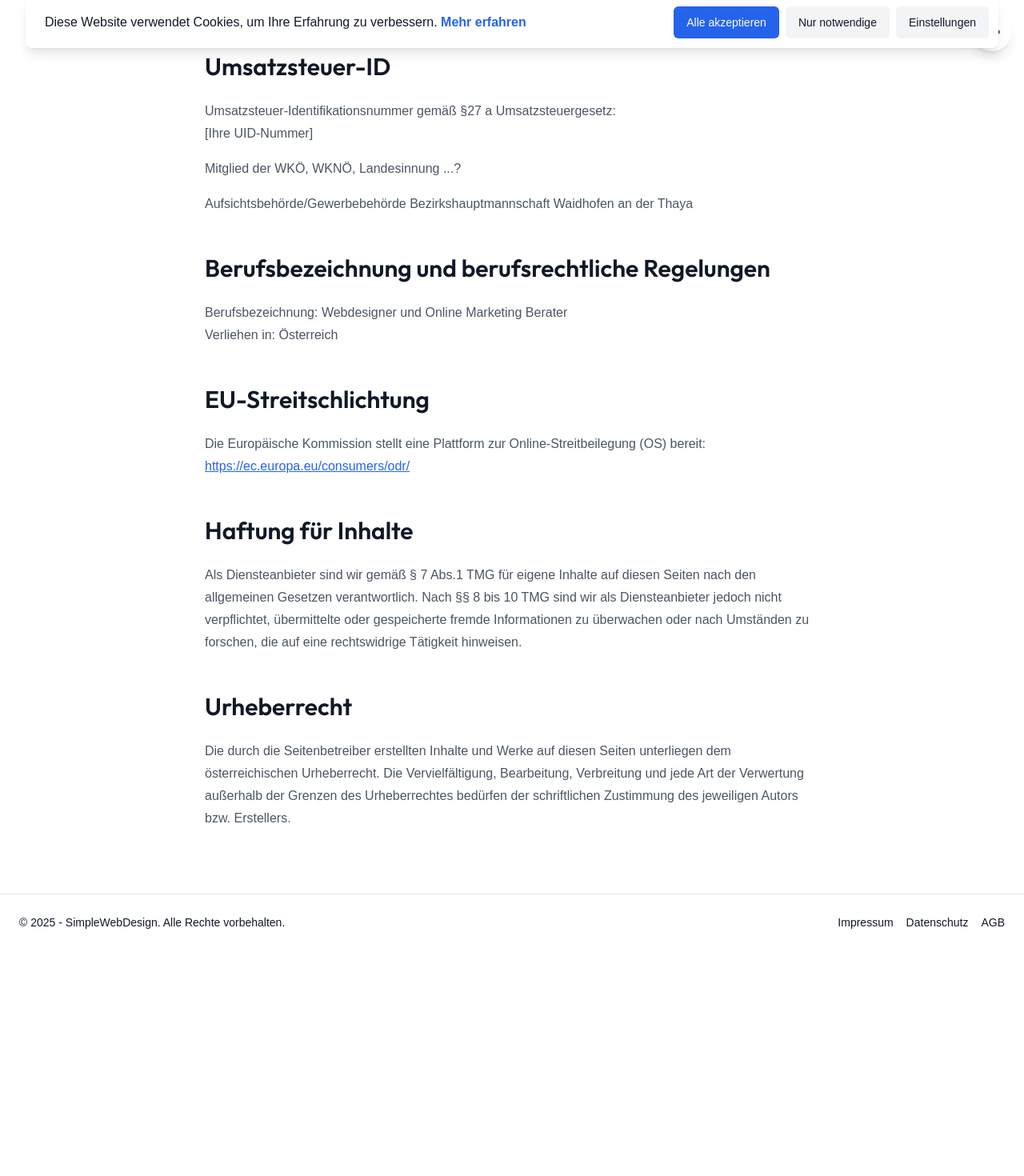
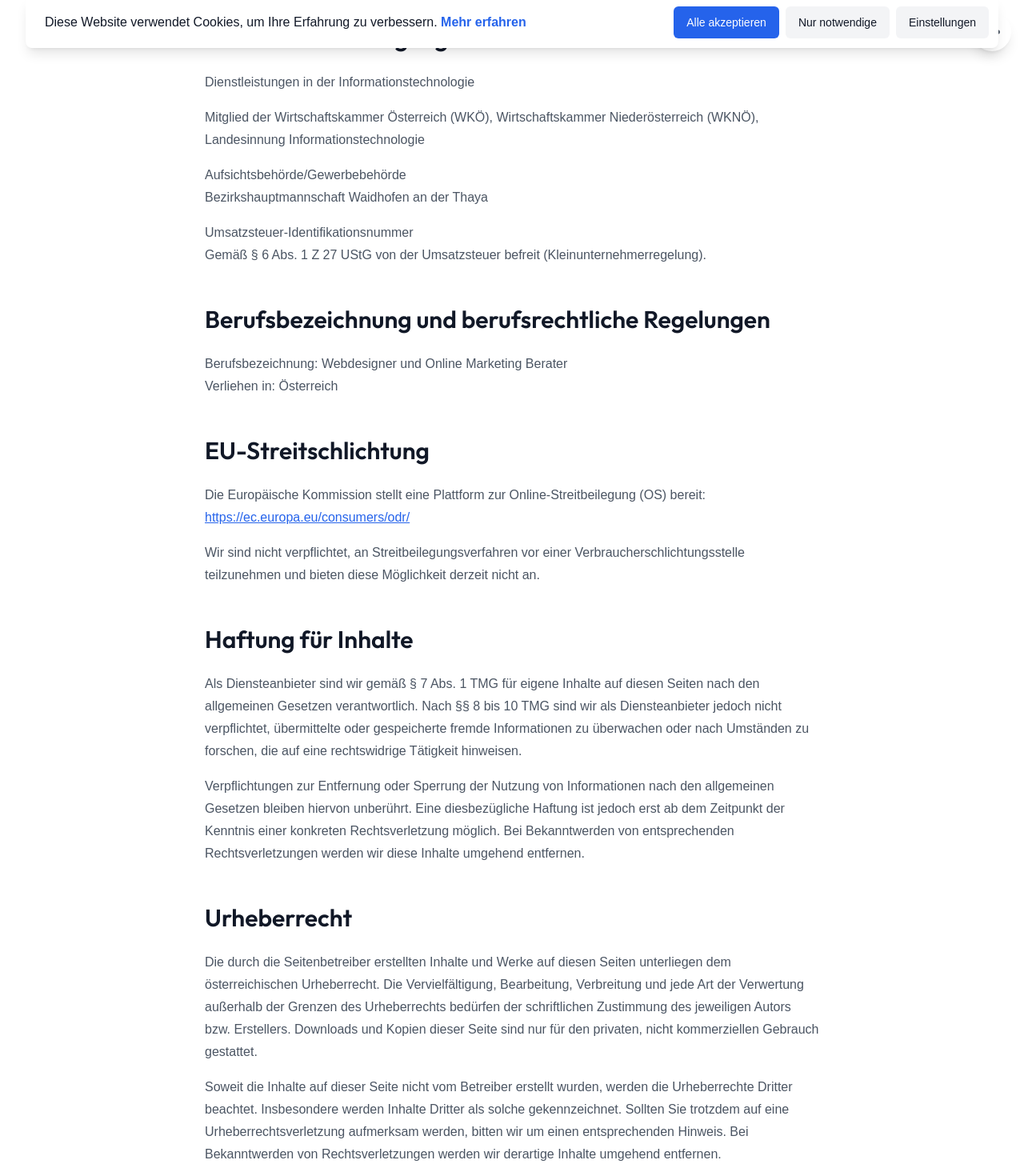
Before and after one commit to MateThemes/simpleweb-next, a Next.js app: page /impressum in a window 1280 px wide. Shown: the part 720-2190 px from the top of the page at 80% size. Before the commit the page ends 1909 px from the top, so only its background shows below. Built offline with nearby package versions, Linux system fonts and the light colour scheme.

Commit message:
fix(Portfolio): add unique IDs for project list items
- Add unique id field to projects array for React key prop
- Remove unused id prop from ProjectCard component
- Fix React duplicate key warning for projects with same title
- Use URL-friendly slugs as project identifiers

```diff
--- a/src/app/(routes)/impressum/page.tsx
+++ b/src/app/(routes)/impressum/page.tsx
@@ -17,7 +17,7 @@ export default function ImpressumPage() {
         <div className="space-y-12 text-base text-gray-600 dark:text-gray-300">
           <section>
             <h2 className="text-2xl sm:text-3xl font-display font-semibold text-gray-900 dark:text-white mb-6">
-              Angaben gemäß § 5 TMG
+              Angaben gemäß § 5 TMG und § 14 UGB
             </h2>
             <div className="space-y-2">
               <p className="font-semibold text-gray-900 dark:text-white">
@@ -37,26 +37,30 @@ export default function ImpressumPage() {
             <div className="space-y-2">
               <p>Telefon: [+43 664 518 26 96]</p>
               <p>E-Mail: info[at]simplewebdesign.at</p>
-              <p>Dienstleistungen in der Informationstechnologie</p>
             </div>
           </section>
 
           <section>
             <h2 className="text-2xl sm:text-3xl font-display font-semibold text-gray-900 dark:text-white mb-6">
-              Umsatzsteuer-ID
+              Gewerbeberechtigung
             </h2>
             <div className="space-y-4">
+              <p>Dienstleistungen in der Informationstechnologie</p>
               <p>
-                Umsatzsteuer-Identifikationsnummer gemäß §27 a
-                Umsatzsteuergesetz:
+                Mitglied der Wirtschaftskammer Österreich (WKÖ),
+                Wirtschaftskammer Niederösterreich (WKNÖ), Landesinnung
+                Informationstechnologie
+              </p>
+              <p>
+                Aufsichtsbehörde/Gewerbebehörde
                 <br />
-                [Ihre UID-Nummer]
+                Bezirkshauptmannschaft Waidhofen an der Thaya
               </p>
-              <p>Mitglied der WKÖ, WKNÖ, Landesinnung ...?</p>
-
               <p>
-                Aufsichtsbehörde/Gewerbebehörde Bezirkshauptmannschaft
-                Waidhofen an der Thaya
+                Umsatzsteuer-Identifikationsnummer
+                <br />
+                Gemäß § 6 Abs. 1 Z 27 UStG von der Umsatzsteuer befreit
+                (Kleinunternehmerregelung).
               </p>
             </div>
           </section>
@@ -91,6 +95,11 @@ export default function ImpressumPage() {
                   https://ec.europa.eu/consumers/odr/
                 </a>
               </p>
+              <p>
+                Wir sind nicht verpflichtet, an Streitbeilegungsverfahren vor
+                einer Verbraucherschlichtungsstelle teilzunehmen und bieten
+                diese Möglichkeit derzeit nicht an.
+              </p>
             </div>
           </section>
 
@@ -100,13 +109,21 @@ export default function ImpressumPage() {
             </h2>
             <div className="space-y-4">
               <p>
-                Als Diensteanbieter sind wir gemäß § 7 Abs.1 TMG für eigene
+                Als Diensteanbieter sind wir gemäß § 7 Abs. 1 TMG für eigene
                 Inhalte auf diesen Seiten nach den allgemeinen Gesetzen
                 verantwortlich. Nach §§ 8 bis 10 TMG sind wir als
                 Diensteanbieter jedoch nicht verpflichtet, übermittelte oder
                 gespeicherte fremde Informationen zu überwachen oder nach
                 Umständen zu forschen, die auf eine rechtswidrige Tätigkeit
                 hinweisen.
+              </p>
+              <p>
+                Verpflichtungen zur Entfernung oder Sperrung der Nutzung von
+                Informationen nach den allgemeinen Gesetzen bleiben hiervon
+                unberührt. Eine diesbezügliche Haftung ist jedoch erst ab dem
+                Zeitpunkt der Kenntnis einer konkreten Rechtsverletzung möglich.
+                Bei Bekanntwerden von entsprechenden Rechtsverletzungen werden
+                wir diese Inhalte umgehend entfernen.
               </p>
             </div>
           </section>
@@ -120,8 +137,19 @@ export default function ImpressumPage() {
                 Die durch die Seitenbetreiber erstellten Inhalte und Werke auf
                 diesen Seiten unterliegen dem österreichischen Urheberrecht. Die
                 Vervielfältigung, Bearbeitung, Verbreitung und jede Art der
-                Verwertung außerhalb der Grenzen des Urheberrechtes bedürfen der
+                Verwertung außerhalb der Grenzen des Urheberrechts bedürfen der
                 schriftlichen Zustimmung des jeweiligen Autors bzw. Erstellers.
+                Downloads und Kopien dieser Seite sind nur für den privaten,
+                nicht kommerziellen Gebrauch gestattet.
+              </p>
+              <p>
+                Soweit die Inhalte auf dieser Seite nicht vom Betreiber erstellt
+                wurden, werden die Urheberrechte Dritter beachtet. Insbesondere
+                werden Inhalte Dritter als solche gekennzeichnet. Sollten Sie
+                trotzdem auf eine Urheberrechtsverletzung aufmerksam werden,
+                bitten wir um einen entsprechenden Hinweis. Bei Bekanntwerden
+                von Rechtsverletzungen werden wir derartige Inhalte umgehend
+                entfernen.
               </p>
             </div>
           </section>
--- a/src/app/(routes)/portfolio/page.tsx
+++ b/src/app/(routes)/portfolio/page.tsx
@@ -32,7 +32,8 @@ export const metadata: Metadata = {
 
 const projects = [
   {
-    title: "Business Website",
+    id: "parkett-stelzl",
+    title: "Parkett Stelzl",
     description:
       "Eine moderne Unternehmenswebsite für Parkett Stelzl in München mit responsivem Design, optimiert für mobile Geräte. Features wie Kontaktformular, Angebotsbereich und Leistungsübersicht.",
     technologies: ["Nuxt.js", "Vue.js", "UIKit 3", "Static Site"],
@@ -41,7 +42,8 @@ const projects = [
     websiteUrl: "https://artparkett-stelzl.de",
   },
   {
-    title: "Business Website",
+    id: "mueller-bodenleger",
+    title: "Müller Bodenbeläge",
     description:
       "Derzeit ist die Webseite von Müller Bodenbeläge in München noch ein OnePager, erstellt mit Nuxt.js. Wir überarbeiten die Webseite gerade auf eine moderne Unternehmenswebsite mit responsivem Design. Features wie Kontaktformular, Angebotsbereich und Leistungsübersicht.",
     technologies: ["Next.js", "TypeScript", "Tailwind CSS", "CMS"],
@@ -50,6 +52,7 @@ const projects = [
     websiteUrl: "https://boden-mueller.de",
   },
   {
+    id: "online-shop",
     title: "Online Shop",
     description:
       "Ein moderner Webshop mit benutzerfreundlicher Navigation, Produktfiltern und sicherem Checkout-Prozess. Optimiert für Conversion und Nutzererlebnis.",
@@ -58,6 +61,7 @@ const projects = [
     status: "In Entwicklung",
   },
   {
+    id: "portfolio-website",
     title: "Portfolio Website",
     description:
       "Eine elegante Portfolio-Website für Kreative, mit Bildergalerie, Projektvorstellung und Kontaktmöglichkeiten. Perfekt für Selbstständige und Freelancer.",
@@ -66,6 +70,7 @@ const projects = [
     status: "Planung",
   },
   {
+    id: "blog-website",
     title: "Blog Website",
     description:
       "Eine moderne Blog-Website mit Kategorien, Tags und Suchfunktion. Optimiert für SEO und Lesefreundlichkeit, ideal für Content Creator.",
@@ -74,6 +79,7 @@ const projects = [
     status: "Konzept",
   },
   {
+    id: "restaurant-website",
     title: "Restaurant Website",
     description:
       "Eine ansprechende Website für Restaurants mit Speisekarte, Bildergalerie und Online-Reservierungssystem. Mobile-first Design für optimale Nutzung.",
@@ -82,6 +88,7 @@ const projects = [
     status: "In Entwicklung",
   },
   {
+    id: "landing-page",
     title: "Landing Page",
     description:
       "Eine conversion-optimierte Landing Page für Produkte oder Dienstleistungen. Mit Call-to-Actions, Testimonials und responsivem Design.",
@@ -90,6 +97,7 @@ const projects = [
     status: "Planung",
   },
   {
+    id: "immobilien-website",
     title: "Immobilien Website",
     description:
       "Eine professionelle Website für Immobilienmakler mit Objektsuche, Detailansichten und Kontaktformularen. Optimiert für lokales SEO.",
@@ -98,6 +106,7 @@ const projects = [
     status: "Konzept",
   },
   {
+    id: "event-website",
     title: "Event Website",
     description:
       "Eine informative Website für Veranstaltungen mit Programm-Übersicht, Anfahrt und Newsletter-Anmeldung. Ideal für Konferenzen und Events.",
@@ -106,6 +115,7 @@ const projects = [
     status: "In Entwicklung",
   },
   {
+    id: "bildung-website",
     title: "Bildung Website",
     description:
       "Eine übersichtliche Website für Bildungsangebote mit Kursübersicht, Anmeldeformular und Dozenten-Vorstellung. Perfekt für Schulen und Trainer.",
@@ -152,7 +162,7 @@ export default function PortfolioPage() {
           <div className="mt-16 sm:mt-20 pb-24">
             <div className="grid grid-cols-1 gap-8 sm:grid-cols-2 lg:grid-cols-3">
               {projects.map((project) => (
-                <ProjectCard key={project.title} {...project} />
+                <ProjectCard key={project.id} {...project} />
               ))}
             </div>
           </div>
```
